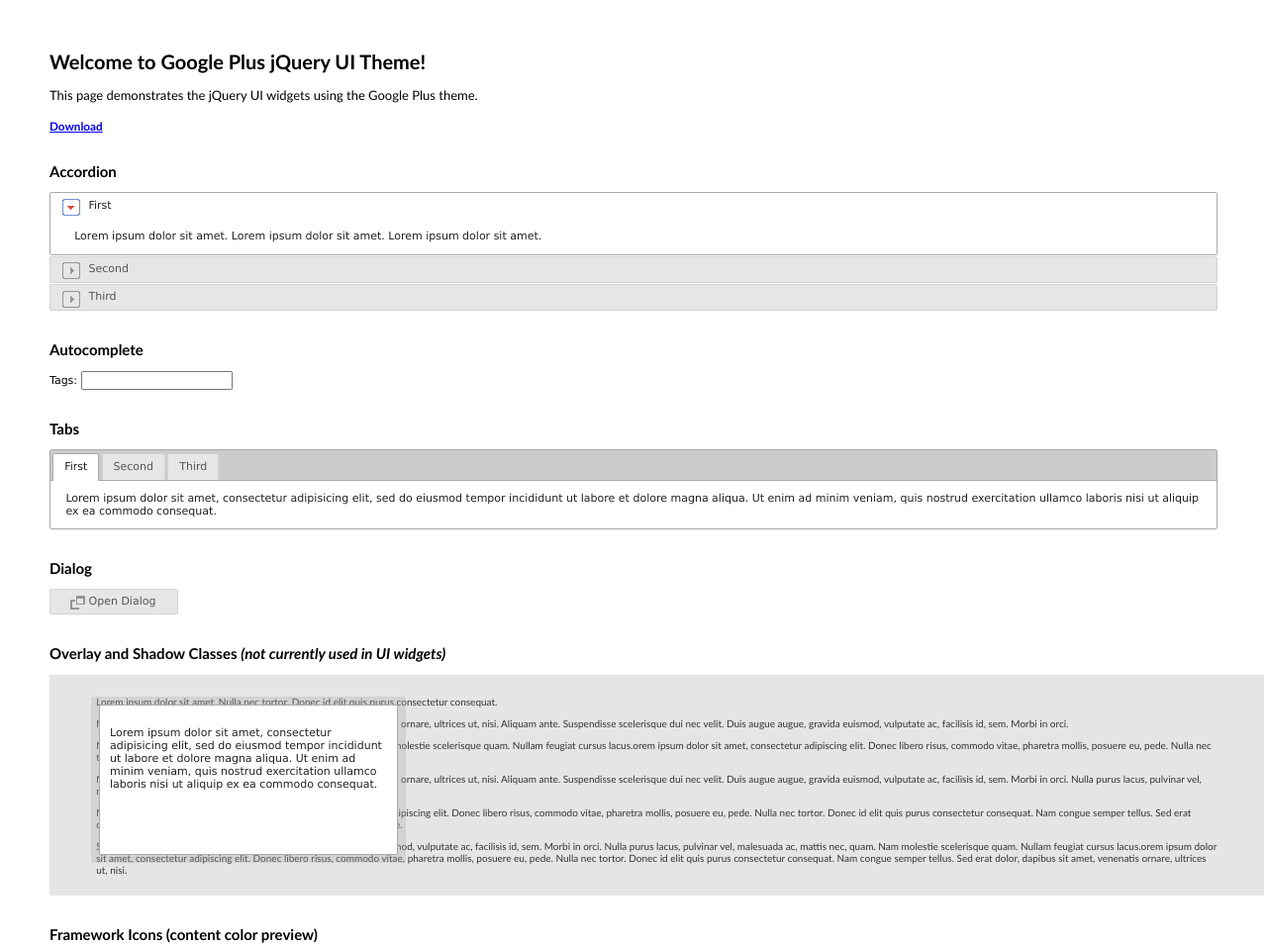
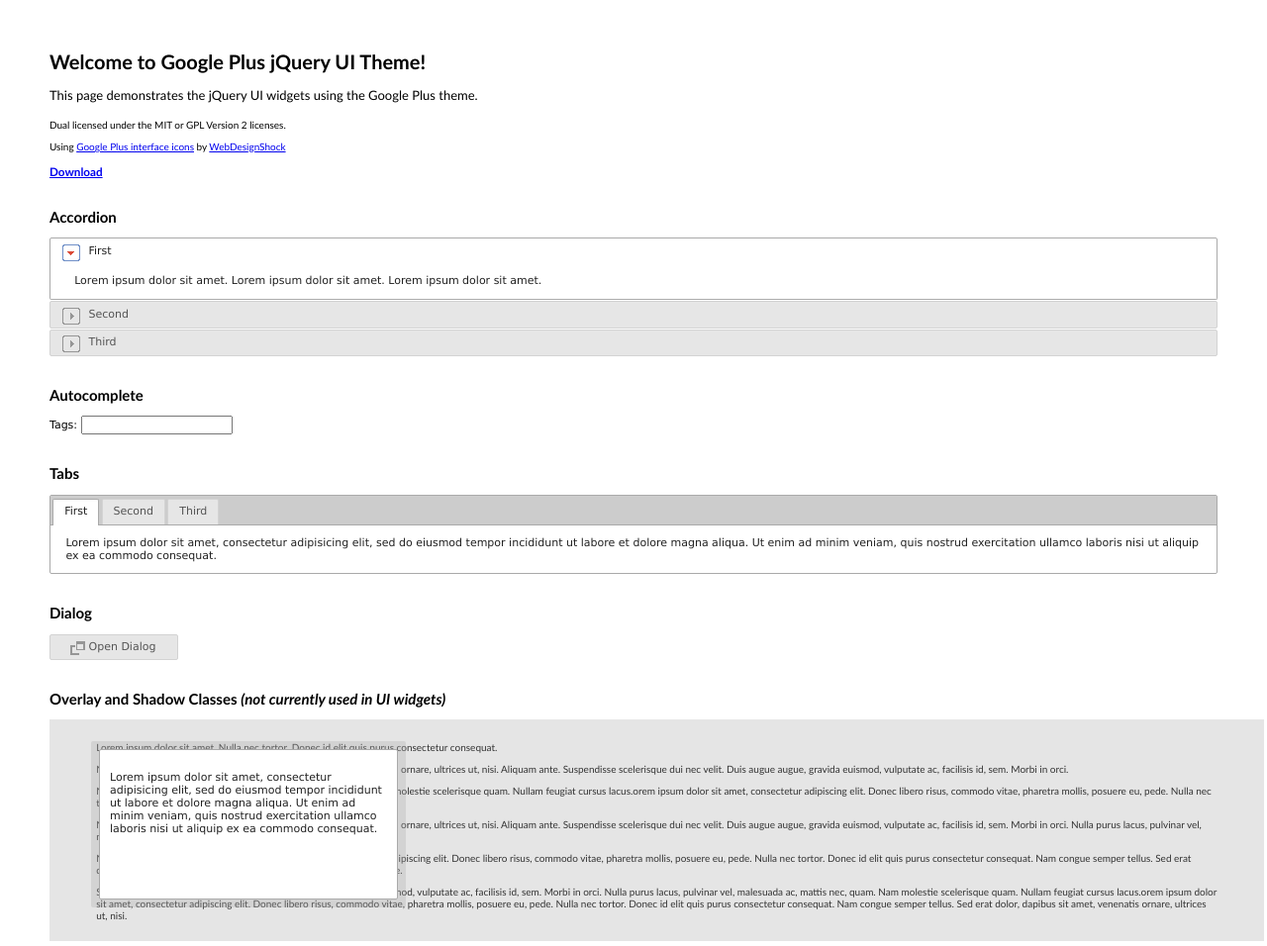
Before and after one commit to MaksSlesarenko/google-plus-ui, a plain HTML site: page ui/index.html in a window 1280 px wide. Shown: the top 956 px of the page at 99% size. Drawn offline with Linux system fonts and the light colour scheme.

Commit message:
added licence notes

```diff
--- a/ui/index.html
+++ b/ui/index.html
@@ -104,6 +104,8 @@
 	<body>
     	<h1>Welcome to Google Plus jQuery UI Theme!</h1>
 	    <p style="font-size: 1.3em; line-height: 1.5; margin: 1em 0; width: 50%;">This page demonstrates the jQuery UI widgets using the Google Plus theme.</p>
+	    <p>Dual licensed under the MIT or GPL Version 2 licenses.</p>
+        <p>Using <a href="http://www.webdesignshock.com/google-plus-interface-icons/">Google Plus interface icons</a> by <a href="http://www.webdesignshock.com">WebDesignShock</a></p>
 
 	    <h3><a href="https://github.com/MaksSlesarenko/google-plus-ui">Download</a></h3>
 
```
